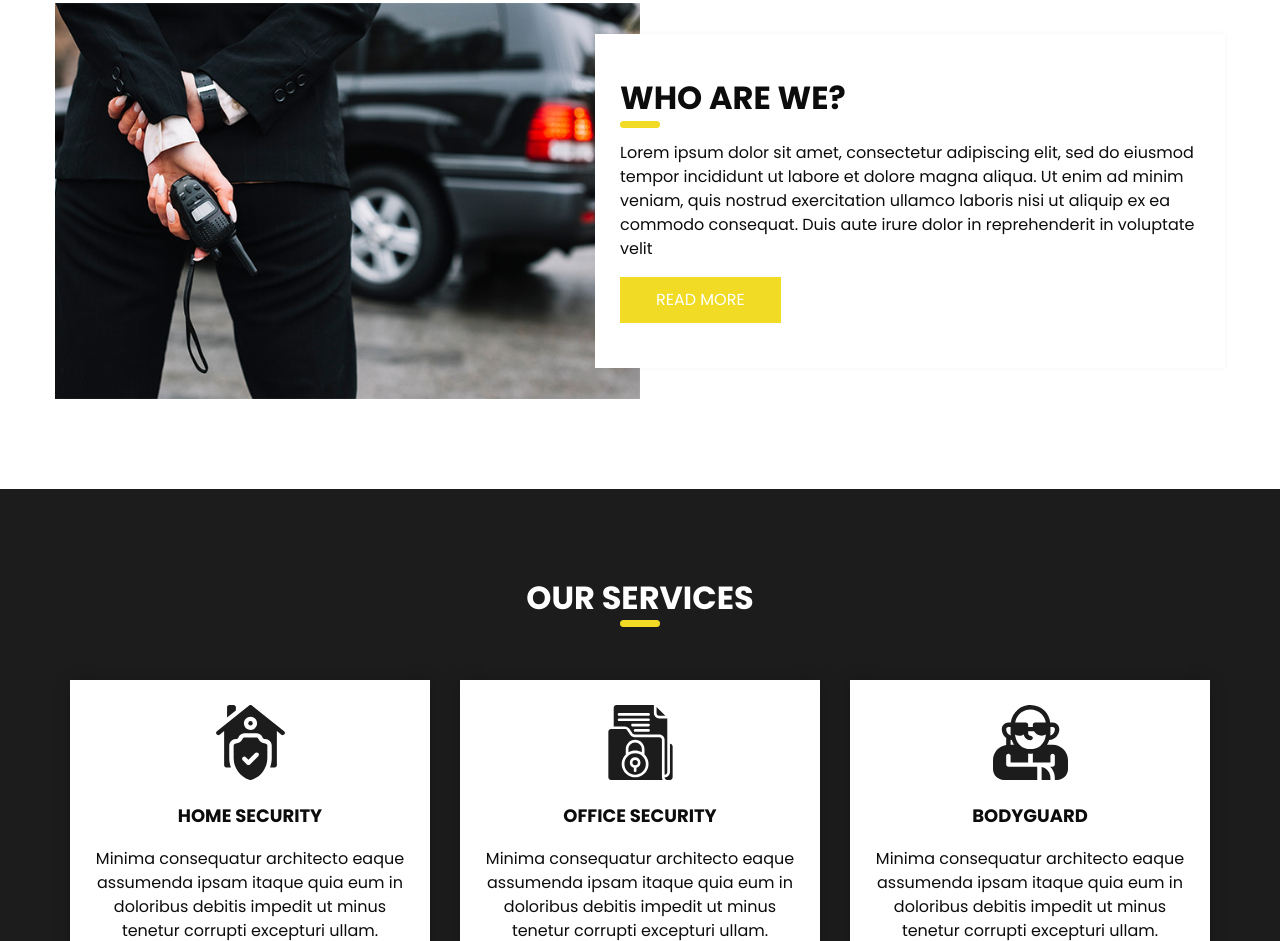
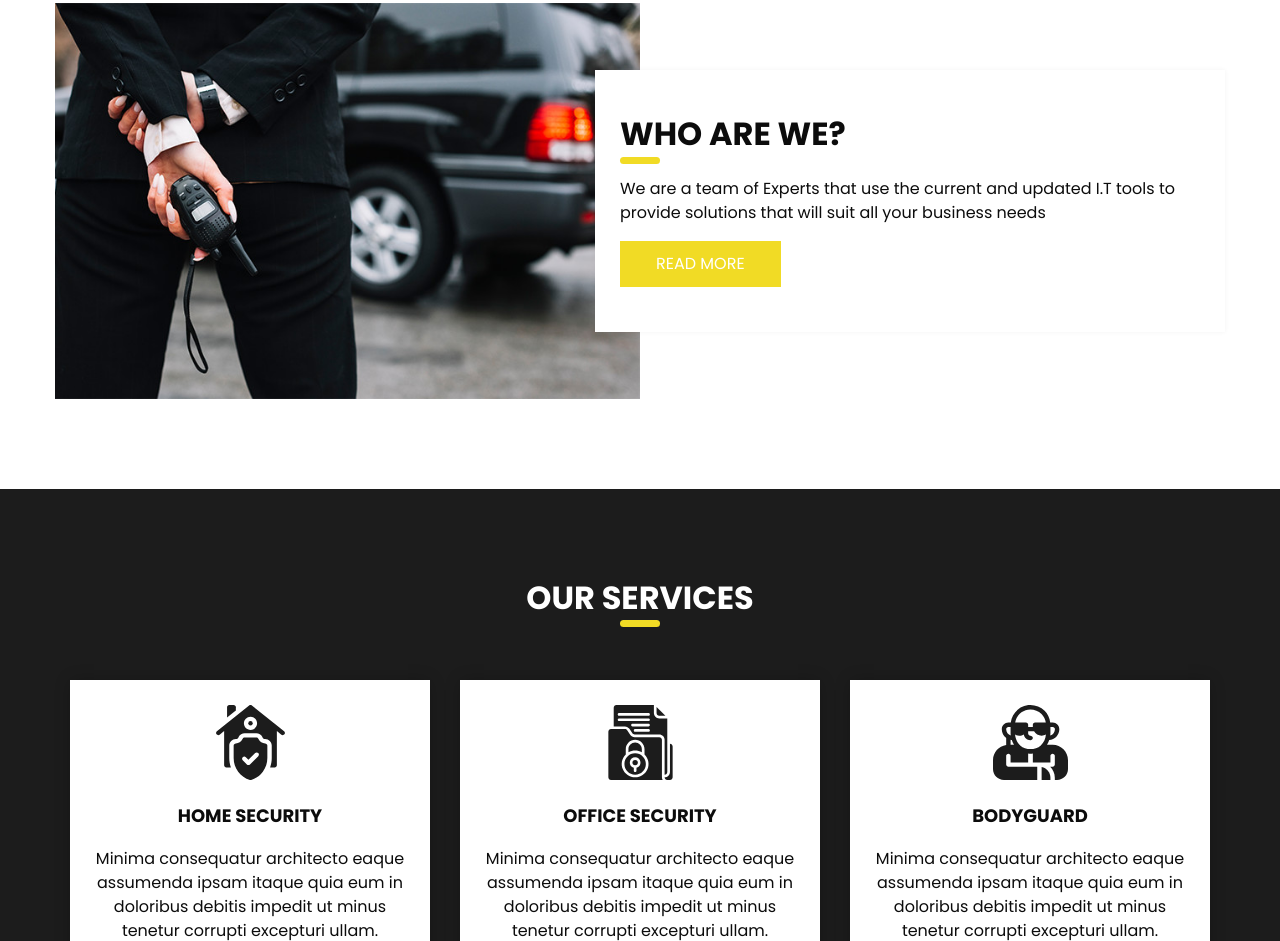
Before and after one commit to SiliconStarHub/website, a plain HTML site: page index.html in a window 1280 px wide. Shown: the part 887-1828 px from the top of the page. Drawn offline with Linux system fonts and the light colour scheme.

Commit message:
who are we

```diff
--- a/index.html
+++ b/index.html
@@ -184,11 +184,9 @@
               </h2>
             </div>
             <p>
-              Lorem ipsum dolor sit amet, consectetur adipiscing elit, sed do
-              eiusmod tempor incididunt ut labore et dolore magna aliqua. Ut
-              enim ad minim veniam, quis nostrud exercitation ullamco laboris
-              nisi ut aliquip ex ea commodo consequat. Duis aute irure dolor
-              in reprehenderit in voluptate velit
+              We are a team of Experts that use the current and
+               updated I.T tools to provide solutions
+               that will suit all your business needs
             </p>
             <div class="btn-box">
               <a href="">
```
